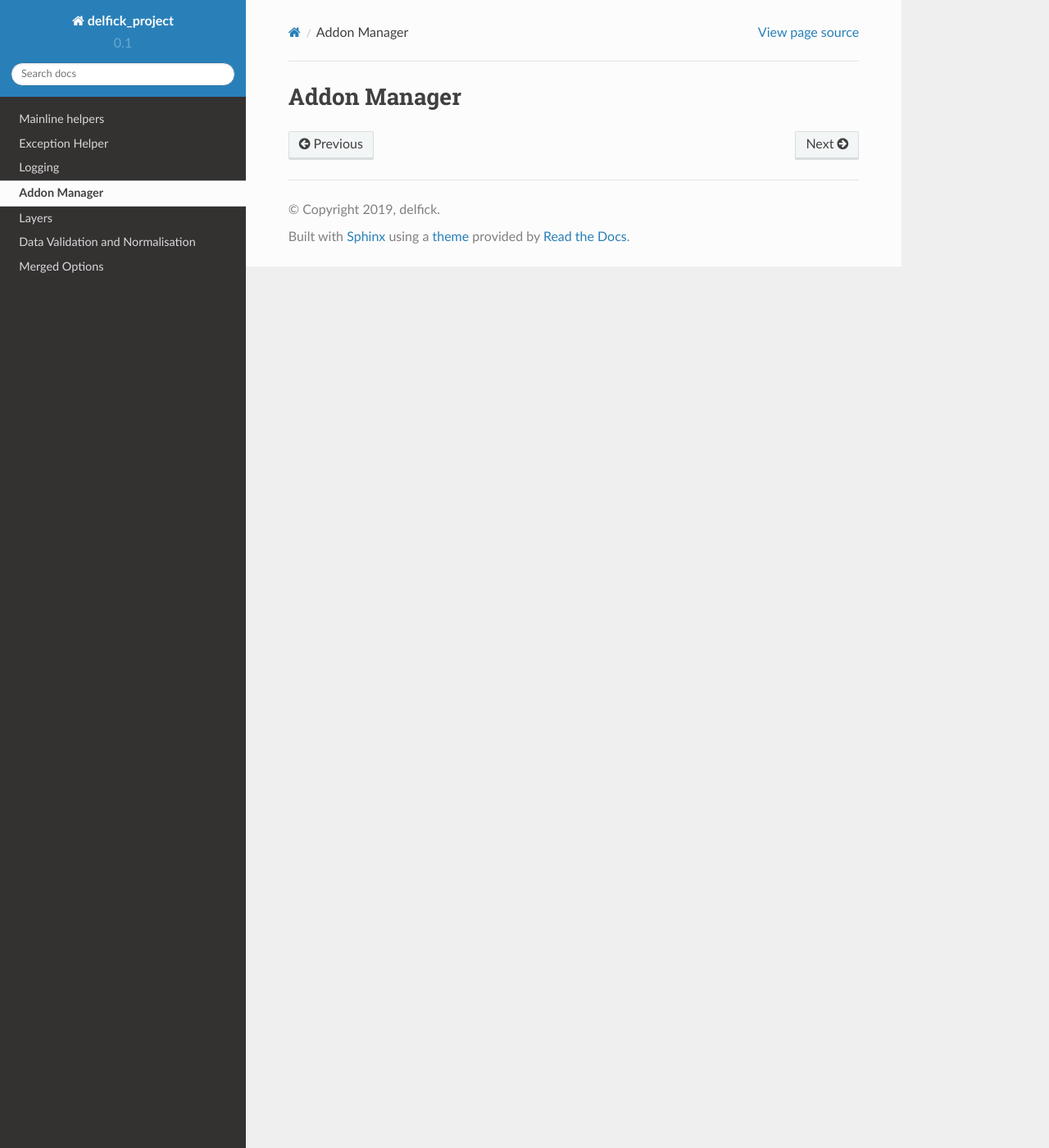
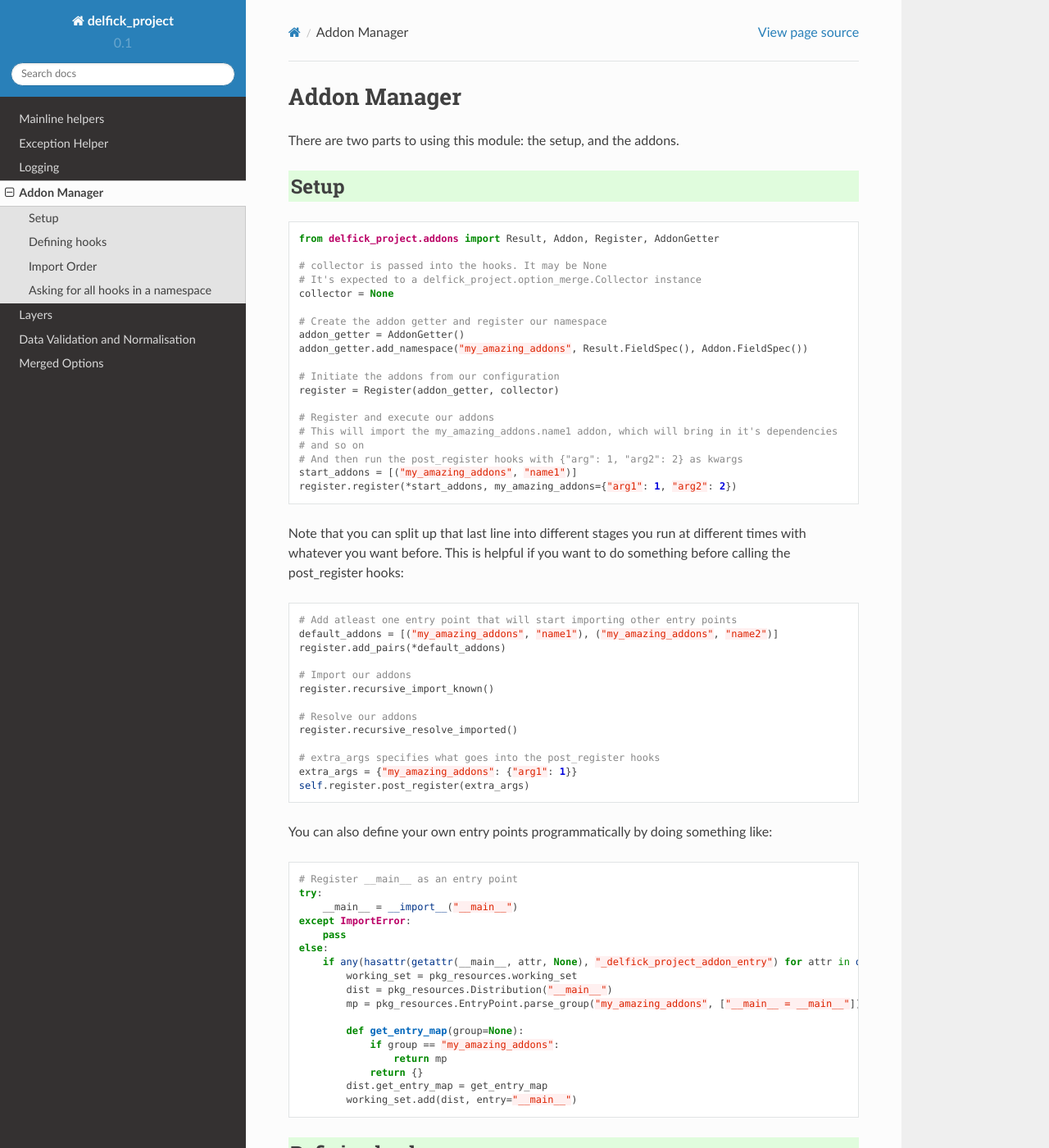
Before and after one commit to delfick/delfick_project, a Sphinx documentation site: the page built from docs/api/addons.rst, in a window 1280 px wide and 1400 px high. Shown: the whole window at 82% size. Built offline with Sphinx 7.4.7 and the Read the Docs theme 2.0.0, drawn with Linux system fonts in a browser that asks for light colours; some of the changed text lies outside the part shown.

Commit message:
Docs for addons

```diff
--- a/docs/api/addons.rst
+++ b/docs/api/addons.rst
@@ -2,3 +2,137 @@
 
 Addon Manager
 =============
+
+There are two parts to using this module: the setup, and the addons.
+
+Setup
+-----
+
+.. code-block:: python
+
+    from delfick_project.addons import Result, Addon, Register, AddonGetter
+
+    # collector is passed into the hooks. It may be None
+    # It's expected to a delfick_project.option_merge.Collector instance
+    collector = None
+
+    # Create the addon getter and register our namespace
+    addon_getter = AddonGetter()
+    addon_getter.add_namespace("my_amazing_addons", Result.FieldSpec(), Addon.FieldSpec())
+
+    # Initiate the addons from our configuration
+    register = Register(addon_getter, collector)
+
+    # Register and execute our addons
+    # This will import the my_amazing_addons.name1 addon, which will bring in it's dependencies
+    # and so on
+    # And then run the post_register hooks with {"arg": 1, "arg2": 2} as kwargs
+    start_addons = [("my_amazing_addons", "name1")]
+    register.register(*start_addons, my_amazing_addons={"arg1": 1, "arg2": 2})
+
+Note that you can split up that last line into different stages you run at
+different times with whatever you want before. This is helpful if you want to
+do something before calling the post_register hooks:
+
+.. code-block:: python
+
+    # Add atleast one entry point that will start importing other entry points
+    default_addons = [("my_amazing_addons", "name1"), ("my_amazing_addons", "name2")]
+    register.add_pairs(*default_addons)
+
+    # Import our addons
+    register.recursive_import_known()
+
+    # Resolve our addons
+    register.recursive_resolve_imported()
+
+    # extra_args specifies what goes into the post_register hooks
+    extra_args = {"my_amazing_addons": {"arg1": 1}}
+    self.register.post_register(extra_args)
+
+You can also define your own entry points programmatically by doing something
+like:
+
+.. code-block:: python
+
+    # Register __main__ as an entry point
+    try:
+        __main__ = __import__("__main__")
+    except ImportError:
+        pass
+    else:
+        if any(hasattr(getattr(__main__, attr, None), "_delfick_project_addon_entry") for attr in dir(__main__)):
+            working_set = pkg_resources.working_set
+            dist = pkg_resources.Distribution("__main__")
+            mp = pkg_resources.EntryPoint.parse_group("my_amazing_addons", ["__main__ = __main__"])
+
+            def get_entry_map(group=None):
+                if group == "my_amazing_addons":
+                    return mp
+                return {}
+            dist.get_entry_map = get_entry_map
+            working_set.add(dist, entry="__main__")
+
+Defining hooks
+--------------
+
+There are two parts to defining a hook. The first part is to define it:
+
+.. code-block:: python
+
+    from delfick_project.addons import addon_hook
+
+    @addon_hook(extras=[('my_amazing_addons', 'thing1'), ('my_amazing_addons', 'thing2')])
+    def __addon__(collector, results_maker, **kwargs):
+        # Setup things here
+        # We can return None or we can use results_maker to programmatically
+        # add more dependencies
+        return results_maker(extras=[("my_amazing_addons", "thing3")])
+
+    @addon_hook(post_register=True)
+    def __addon_post__(collector, **kwargs):
+        # Setup that must be done after all dependencies have been resolved
+        # And imported and had their first hook executed
+
+The second part is to define the entry points in your setup.py. So if the above
+hooks was at ``my_amazing_module.addons`` then your setup.py would look like:
+
+.. code-block:: python
+
+    from setuptools import setup
+
+    setup(
+          ...
+
+          , entry_points =
+            { "my_amazing_addons": ["amazing = my_amazing_module.addon"]
+            }
+        )
+
+Once this package is installed in your environment, you may depend on it by
+specifying ``("my_amazing_addons", "amazing")``.
+
+Import Order
+------------
+
+The several passes of importing modules goes as follows:
+
+1. Import all our known hooks
+2. Keep importing all the dependencies that we find
+3. Once we've imported everything, start calling the hooks and add any dependencies
+   returned by the hooks to our known addons.
+4. Go to step 1 unless we've imported and resolved everything
+
+The order is such that all dependencies are resolved before a hook that asked
+for dependencies is resolved.
+
+The post_register also follows this where all dependencies are resolved before
+a hook that asks for them.
+
+Asking for all hooks in a namespace
+-----------------------------------
+
+You may specify a special ``("namespace", "__all__")``  dependency which will
+make that hook depend on all hooks that haven't already been imported. Note that
+this should be used sparingly as a hook that asks for it cannot be explicitly
+asked for by another hook.
```
